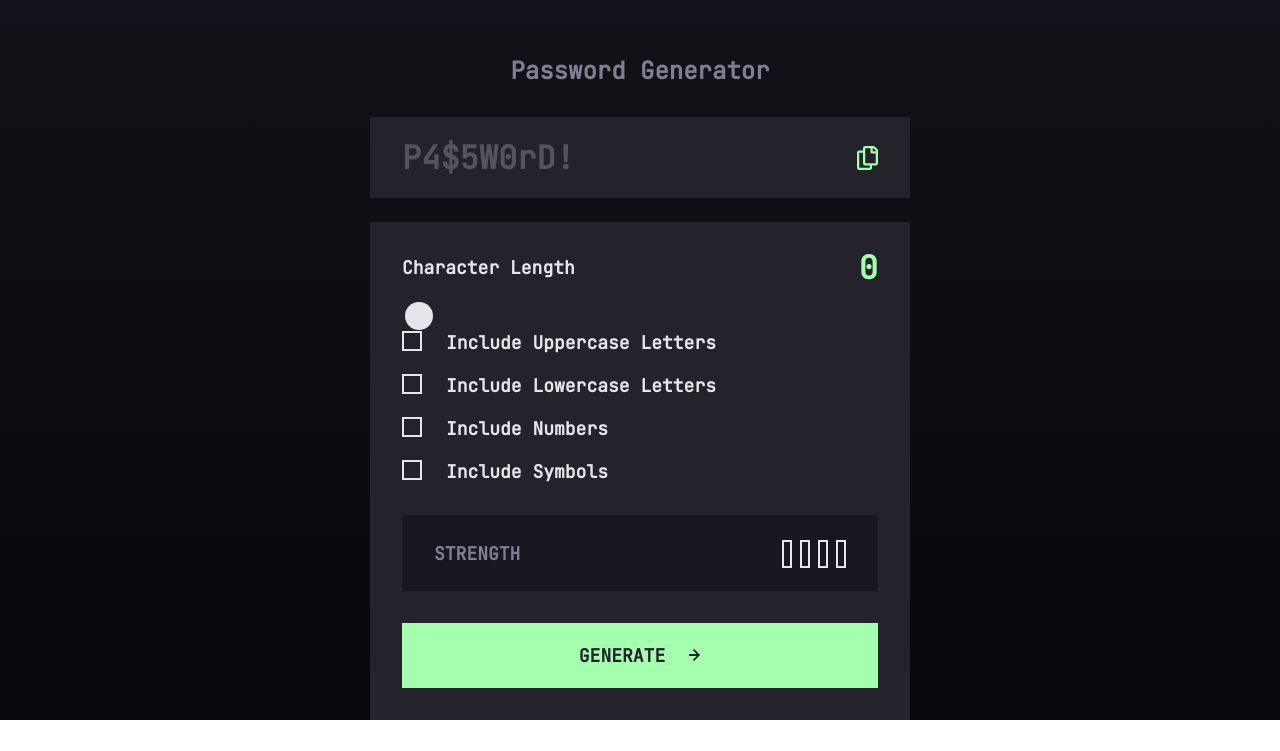
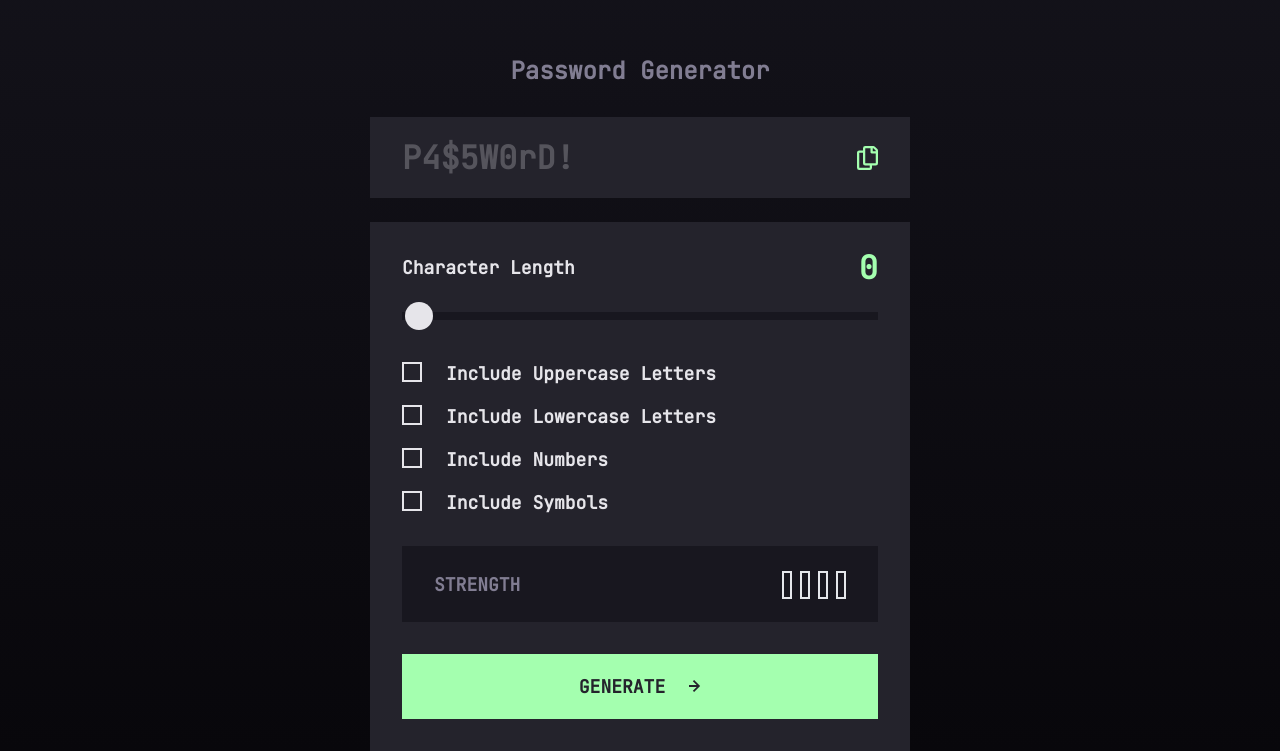
Before and after one commit to ArunBohra12/password-generator, an Angular app: page / in a window 1280 px wide. Shown: the part 103-854 px from the top of the page. Before the commit the page ends 823 px from the top, so only its background shows below. Built offline with nearby package versions, Linux system fonts and the light colour scheme.

Commit message:
fix issue with range element accessibility

```diff
--- a/src/app/features/password-generation-config/password-generation-config.component.html
+++ b/src/app/features/password-generation-config/password-generation-config.component.html
@@ -1,7 +1,9 @@
 <div class="flex items-center justify-between">
-  <p class="text-base font-bold !leading-[normal] text-almost-white sm:text-lg">
+  <label
+    id="password-strength-length"
+    class="text-base font-bold !leading-[normal] text-almost-white sm:text-lg">
     Character Length
-  </p>
+  </label>
 
   <span class="text-2xl font-bold !leading-[normal] text-green sm:text-[32px]">
     {{ passwordGenerator.passwordGeneratorConfig.length }}
--- a/src/app/shared/components/range-input/range-input.component.html
+++ b/src/app/shared/components/range-input/range-input.component.html
@@ -1,4 +1,4 @@
-<label for="{{ id }}" class="relative h-2">
+<div class="relative h-2">
   <div class="absolute h-2 w-full bg-almost-black">
     <div
       class="h-full bg-green"
@@ -11,5 +11,6 @@
     [value]="value"
     (input)="setValue($event)"
     id="{{ id }}"
+    placeholder="Range input"
     class="range-input w-full" />
-</label>
+</div>
```
